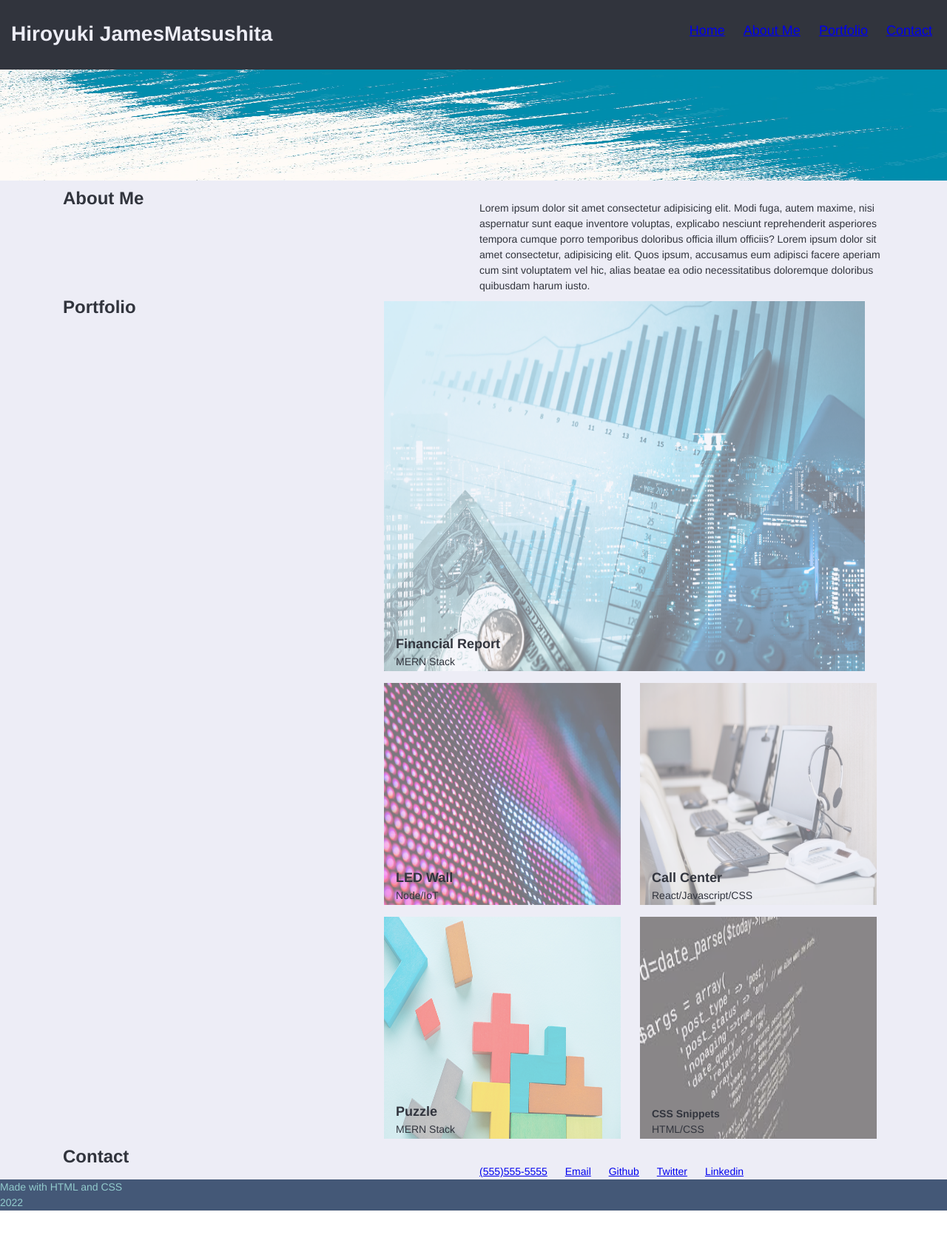
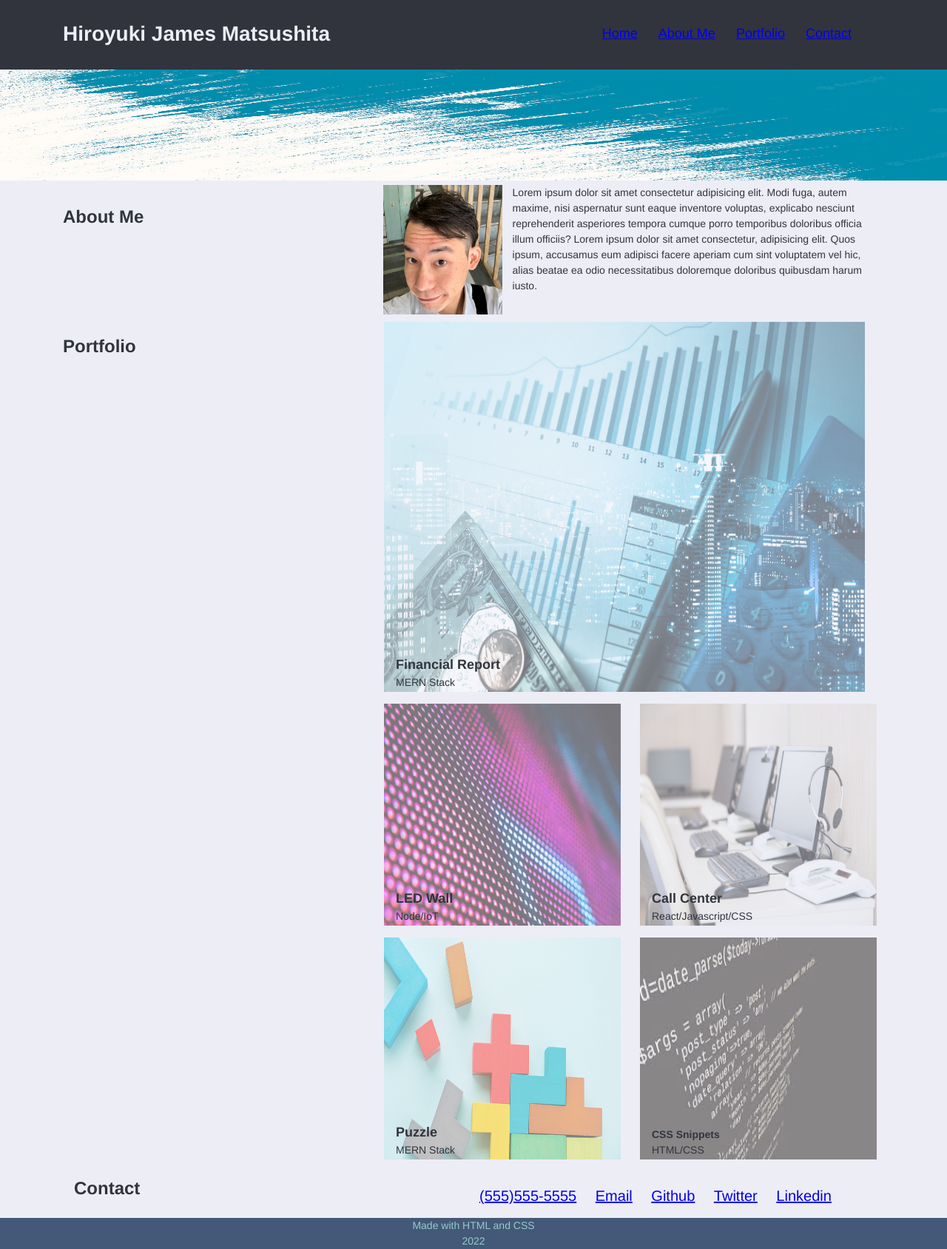
Before and after one commit to LonelyMitoc/about-mitoc-aka-me, a plain HTML site: page index.html in a window 1280 px wide. Shown: the whole page at 74% size. Before the commit the page ends 1636 px from the top, so only its background shows below. Drawn offline with Linux system fonts and the light colour scheme.

Commit message:
more work on css

```diff
--- a/assets/css/style.css
+++ b/assets/css/style.css
@@ -14,6 +14,7 @@
     --fs-400: 14px;
     --fs-500: 16px;
     --fs-600: 18px;
+    --fs-650: 20px;
     --fs-700: 24px;
     --fs-800: 28px;
 
@@ -107,6 +108,10 @@ body {
     font-size: var(--fs-600);
 }
 
+.fs-650 {
+    font-size: var(--fs-650);
+}
+
 .fs-700 {
     font-size: var(--fs-700);
 }
@@ -136,36 +141,43 @@ body {
     gap: 1rem;
 }
 
-@media (min-width: 50em) {
-    .even-column {
-        grid-auto-flow: column;
-        grid-auto-columns: 1fr;
-    }
-}
-
 .heading {
     display: inline-block;
     padding-top: 25px;
     padding-bottom: 27px;
-    margin-left: 15px;
 }
 
 .header div {
-    padding-top: 28px;
-    margin-right: 20px;
+    padding-top: 16px;
+    margin-right: 22px;
     float: right;
-    background: var(--clr-neutral-900);
 }
 
 .header div ul li {
     display: inline-block;
-    margin-left: 20px;
+    margin-left: 23px;
     font-family: var(--ff-primary);
+}
+
+.about-me-section {
+    display: flex;
+    flex: 0 0 300px;
+    gap: 1em;
+    margin-left: -130px;
 }
 
 .nav-bar img {
     width: 100%;
     height: 150px;
+}
+
+.about-me-section img {
+    width: 175px;
+    height: 175px;
+}
+
+.about-me, .portfolio {
+    margin-top: 25px;
 }
 
 .financial-report, .led-wall, .call-center, .puzzle, .css-snippets {
@@ -181,13 +193,6 @@ body {
 .small-projects1, .small-projects2 {
     display: grid;
     gap: 1rem;
-}
-
-@media (min-width: 50em) {
-    .small-projects1, .small-projects2 {
-        grid-auto-flow: column;
-        grid-auto-columns: 1fr;
-    }
 }
 
 .projects img {
@@ -237,3 +242,50 @@ body {
     box-shadow: 12px 12px 2px 1px --clr-neutral-900; */
     scale: 105%;
 }
+
+.contact {
+    margin: 15px;
+}
+
+.contact-info ul li {
+    margin-bottom: 15px;
+}
+
+.footer div {
+    display: flex;
+    justify-content: center;
+}
+
+@media (min-width: 50em) {
+    .small-projects1, .small-projects2 {
+        grid-auto-flow: column;
+        grid-auto-columns: 1fr;
+    }
+}
+
+@media (min-width: 830px) {
+    .even-column {
+        grid-auto-flow: column;
+        grid-auto-columns: 1fr;
+    }
+}
+
+@media (max-width: 830px) {
+    .header, .header-nav {
+        display: flex;
+        flex-wrap: wrap;
+        justify-content: center;
+    }
+
+    .header-nav {
+        margin-bottom: 15px;
+        margin-top: -40px;
+    }
+
+    .about-me-section {
+        display: flex;
+        flex: 0 0 300px;
+        gap: 1em;
+        margin-left: 0px;
+    }
+}
--- a/index.html
+++ b/index.html
@@ -9,11 +9,13 @@
     <title>Get to know me!</title>
 </head>
 
-<body>
+<body class="bg-neutral-100">
     <header class="text-neutral-100 bg-neutral-900" id="header">
+        <div class="container">
             <div class="header">
-            <h1 class="heading | fs-primary-heading fw-bold">Hiroyuki JamesMatsushita</h1>
+                <h1 class="heading | fs-primary-heading fw-bold">Hiroyuki   James Matsushita</h1>
             <div>
+            <div class="header-nav">
                 <ul role="list" class="nav-list | fs-600">
                     <li><a href="#header">Home</a></li>
                     <li><a href="#about-me">About Me</a></li>
@@ -24,18 +26,18 @@
         </div>
     </header>
 
-    <nav class="nav-bar | bg-neutral-100">
+    <nav class="nav-bar">
         <img src="./assets/images/grunge-paint.jpeg" alt="blue and white grunge paint used as a banner underneath the heading of the website">
     </nav>
 
-    <section class="bg-neutral-100">
+    <section>
         <div class="container">
             <div class="even-column">
                 <div class="about-me" id="about-me">
                     <h2 class="fs-secondary-heading fw-bold">About Me</h2>
                 </div>
-                <div>
-                    <img>
+                <div class="about-me-section">
+                    <img src="./assets/images/profile-pic.jpg">
                     <p> Lorem ipsum dolor sit amet consectetur adipisicing elit. Modi fuga, autem maxime, nisi aspernatur sunt eaque inventore voluptas, explicabo nesciunt reprehenderit asperiores tempora cumque porro temporibus doloribus officia illum officiis?
 
                     Lorem ipsum dolor sit amet consectetur, adipisicing elit. Quos ipsum, accusamus eum adipisci facere aperiam cum sint voluptatem vel hic, alias beatae ea odio necessitatibus doloremque doloribus quibusdam harum iusto.
@@ -45,7 +47,7 @@
         </div>
     </section>
 
-    <section class="bg-neutral-100">
+    <section>
         <div class="container">
             <div class="even-column">
                 <div class="portfolio" id="portfolio">
@@ -96,24 +98,25 @@
         </div>
     </section>
 
-    <section class="contacts | bg-neutral-100">
+    <section class="contacts">
         <div class="container">
             <div class="even-column">
                 <div class="contact" id="contact">
                     <h2 class="fs-secondary-heading fw-bold">Contact</h2>
                 </div>
                 <div class="contact-info">
-                    <ul>
+                    <ul class="fs-650">
                         <li><a href="#">(555)555-5555</a></li>
-                        <li><a href="#">Email</a></li>
-                        <li><a href="#">Github</a></li>
-                        <li><a href="#">Twitter</a></li>
-                        <li><a href="#">Linkedin</a></li>
+                        <li><a href="https://mail.google.com/" target="-blank" rel="noreferrer noopener">Email</a></li>
+                        <li><a href="https://www.github.com/" target="-blank" rel="noreferrer noopener">Github</a></li>
+                        <li><a href="https://www.twitter.com/" target="-blank" rel="noreferrer noopener">Twitter</a></li>
+                        <li><a href="https://www.Linkedin.com/" target="-blank" rel="noreferrer noopener">Linkedin</a></li>
                     </ul>
                 </div>
             </div>
         </div>
     </section>
+
     <footer class="footer | bg-primary-500 text-primary-200">
         <div>
             <text>Made with HTML and CSS</text>
@@ -124,5 +127,4 @@
     </footer>
 </body>
 
-
 </html>
```
Also changed, not shown: assets/images/profile-pic.jpg (added). Lines whose indentation alone changed are shown as unchanged.
